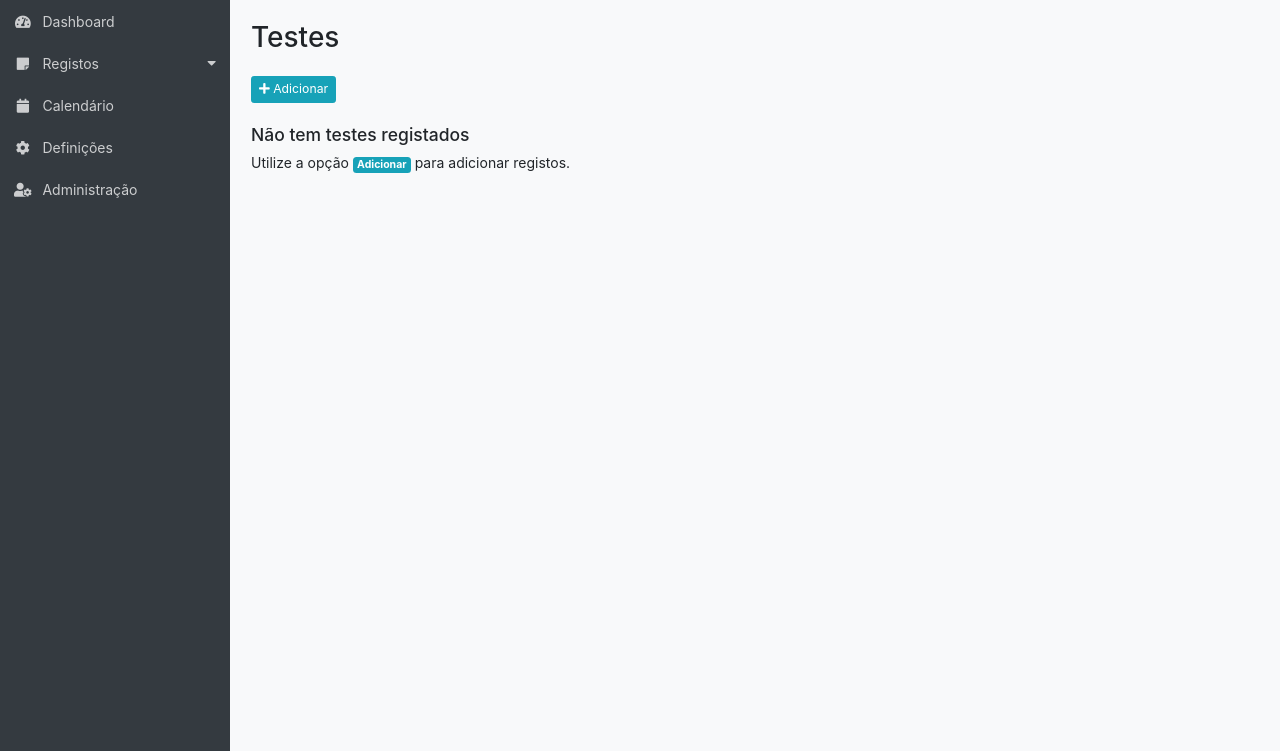
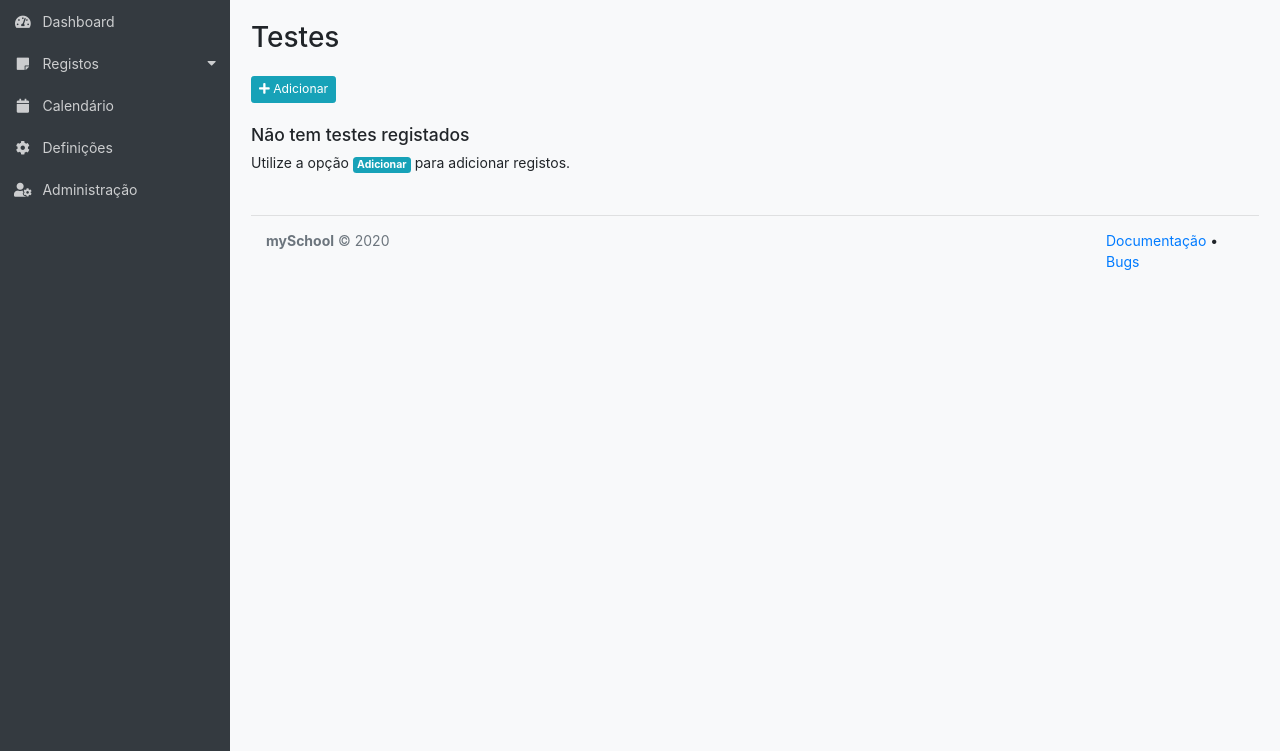
Before and after one commit to myschool-app/mySchool, a Django app: page /app/testes/ in a window 1280 px wide. Shown: the part 49-800 px from the top of the page. Run offline with Django 3.2, Linux system fonts and the light colour scheme; the visitor is signed in with stand-in values (Sample User, id 1); data that the repository does not hold is empty; some libraries are stand-ins or nearby versions.

Commit message:
Adicionado rodapé

```diff
--- a/myschool/myschool_app/templates/myschool_app/app/base.html
+++ b/myschool/myschool_app/templates/myschool_app/app/base.html
@@ -20,8 +20,16 @@
   <body class="bg-light">
     {% include 'myschool_app/app/partials/_navbar.html' %}
 
-    {% block content %}
-    {% endblock content %}
+
+    <div class="d-flex">
+      {% include 'myschool_app/app/partials/_sidebar.html' %}
+      <div class="content p-4">
+
+        {% block content %}{% endblock content %}
+
+        {% include 'myschool_app/app/partials/_footer.html' %}
+      </div>
+    </div>
 
     <script src="{% static 'myschool_app/js/jquery.min.js' %}"></script>
     <script src="{% static 'myschool_app/js/bootstrap.bundle.min.js' %}"></script>
@@ -61,6 +69,12 @@
         "showMethod": "fadeIn",
         "hideMethod": "fadeOut"
       }
+
+      /*
+      * Ano atual para o rodapé
+      */
+      document.getElementById("ano").innerHTML = new Date().getFullYear();
+
     </script>
 
     {% block scripts %}
--- a/myschool/myschool_app/templates/myschool_app/app/disciplinas.html
+++ b/myschool/myschool_app/templates/myschool_app/app/disciplinas.html
@@ -6,10 +6,6 @@
 {% endblock title %}
 
 {% block content %}
-<div class="d-flex">
-  {% include 'myschool_app/app/partials/_sidebar.html' %}
-
-  <div class="content p-4">
     <h2>{% trans 'Disciplinas' %}</h2>
 
     <div class="row mt-4">
@@ -75,6 +71,4 @@
         </div>
       </div>
     </div>
-  </div>
-</div>
 {% endblock content %}
--- a/myschool/myschool_app/templates/myschool_app/app/disciplinas_form.html
+++ b/myschool/myschool_app/templates/myschool_app/app/disciplinas_form.html
@@ -7,10 +7,6 @@
 {% endblock title %}
 
 {% block content %}
-<div class="d-flex">
-  {% include 'myschool_app/app/partials/_sidebar.html' %}
-
-  <div class="content p-4">
     <h2>{% trans 'Disciplinas' %}</h2>
 
     <div class="row mt-4">
@@ -30,6 +26,4 @@
         </form>
       </div>
     </div>
-  </div>
-</div>
 {% endblock content %}
--- a/myschool/myschool_app/templates/myschool_app/app/disciplinas_remover.html
+++ b/myschool/myschool_app/templates/myschool_app/app/disciplinas_remover.html
@@ -7,10 +7,6 @@
 {% endblock title %}
 
 {% block content %}
-<div class="d-flex">
-  {% include 'myschool_app/app/partials/_sidebar.html' %}
-
-  <div class="content p-4">
     <h2>{% trans 'Disciplinas' %}</h2>
 
     <div class="row mt-4">
@@ -26,6 +22,4 @@
         </form>
       </div>
     </div>
-  </div>
-</div>
 {% endblock content %}
--- a/myschool/myschool_app/templates/myschool_app/app/eventos.html
+++ b/myschool/myschool_app/templates/myschool_app/app/eventos.html
@@ -6,10 +6,6 @@
 {% endblock title %}
 
 {% block content %}
-<div class="d-flex">
-  {% include 'myschool_app/app/partials/_sidebar.html' %}
-
-  <div class="content p-4">
     <h2>{% trans 'Eventos' %}</h2>
 
     <div class="row mt-4">
@@ -64,6 +60,4 @@
         {% endif %}
       </div>
     </div>
-  </div>
-</div>
 {% endblock content %}
--- a/myschool/myschool_app/templates/myschool_app/app/eventos_form.html
+++ b/myschool/myschool_app/templates/myschool_app/app/eventos_form.html
@@ -7,10 +7,6 @@
 {% endblock title %}
 
 {% block content %}
-<div class="d-flex">
-  {% include 'myschool_app/app/partials/_sidebar.html' %}
-
-  <div class="content p-4">
     <h2>{% trans 'Eventos' %}</h2>
 
     <div class="row mt-4">
@@ -40,8 +36,6 @@
         </form>
       </div>
     </div>
-  </div>
-</div>
 {% endblock content %}
 
 {% block scripts %}
--- a/myschool/myschool_app/templates/myschool_app/app/eventos_remover.html
+++ b/myschool/myschool_app/templates/myschool_app/app/eventos_remover.html
@@ -7,10 +7,6 @@
 {% endblock title %}
 
 {% block content %}
-<div class="d-flex">
-  {% include 'myschool_app/app/partials/_sidebar.html' %}
-
-  <div class="content p-4">
     <h2>{% trans 'Eventos' %}</h2>
 
     <div class="row mt-4">
@@ -26,6 +22,4 @@
         </form>
       </div>
     </div>
-  </div>
-</div>
 {% endblock content %}
--- /dev/null
+++ b/myschool/myschool_app/templates/myschool_app/app/partials/_footer.html
@@ -0,0 +1,17 @@
+<footer class="footer mt-4">
+  <hr />
+  <div class="container">
+
+  <div class="row">
+    <div class="col-10">
+      <span class="text-muted">
+        <strong>mySchool</strong> &copy; <span id="ano"></span>
+      </span>
+    </div>
+    <div class="col-2">
+      <a target="_blank" href="https://docs.myschool-app.tk">Documentação</a> &bull;
+      <a target="_blank" href="https://github.com/myschool-app/mySchool/issues">Bugs</a>
+    </div>
+  </div>
+  </div>
+</footer>
--- a/myschool/myschool_app/templates/myschool_app/app/professores.html
+++ b/myschool/myschool_app/templates/myschool_app/app/professores.html
@@ -6,10 +6,6 @@
 {% endblock title %}
 
 {% block content %}
-<div class="d-flex">
-  {% include 'myschool_app/app/partials/_sidebar.html' %}
-
-  <div class="content p-4">
     <h2>{% trans 'Professores' %}</h2>
 
     <div class="row mt-4">
@@ -60,6 +56,4 @@
         {% endif %}
       </div>
     </div>
-  </div>
-</div>
 {% endblock content %}
--- a/myschool/myschool_app/templates/myschool_app/app/professores_form.html
+++ b/myschool/myschool_app/templates/myschool_app/app/professores_form.html
@@ -7,10 +7,6 @@
 {% endblock title %}
 
 {% block content %}
-<div class="d-flex">
-  {% include 'myschool_app/app/partials/_sidebar.html' %}
-
-  <div class="content p-4">
     <h2>{% trans 'Professores' %}</h2>
 
     <div class="row mt-4">
@@ -33,6 +29,4 @@
         </form>
       </div>
     </div>
-  </div>
-</div>
 {% endblock content %}
--- a/myschool/myschool_app/templates/myschool_app/app/professores_remover.html
+++ b/myschool/myschool_app/templates/myschool_app/app/professores_remover.html
@@ -7,10 +7,6 @@
 {% endblock title %}
 
 {% block content %}
-<div class="d-flex">
-  {% include 'myschool_app/app/partials/_sidebar.html' %}
-
-  <div class="content p-4">
     <h2>{% trans 'Professores' %}</h2>
 
     <div class="row mt-4">
@@ -26,6 +22,4 @@
         </form>
       </div>
     </div>
-  </div>
-</div>
 {% endblock content %}
--- a/myschool/myschool_app/templates/myschool_app/app/testes.html
+++ b/myschool/myschool_app/templates/myschool_app/app/testes.html
@@ -6,10 +6,6 @@
 {% endblock title %}
 
 {% block content %}
-<div class="d-flex">
-  {% include 'myschool_app/app/partials/_sidebar.html' %}
-
-  <div class="content p-4">
     <h2>{% trans 'Testes' %}</h2>
 
     <div class="row mt-4">
@@ -75,6 +71,4 @@
         {% endif %}
       </div>
     </div>
-  </div>
-</div>
 {% endblock content %}
--- a/myschool/myschool_app/templates/myschool_app/app/testes_avaliacao_form.html
+++ b/myschool/myschool_app/templates/myschool_app/app/testes_avaliacao_form.html
@@ -7,10 +7,6 @@
 {% endblock title %}
 
 {% block content %}
-<div class="d-flex">
-  {% include 'myschool_app/app/partials/_sidebar.html' %}
-
-  <div class="content p-4">
     <h2>{% trans 'Testes' %}</h2>
 
     <div class="row mt-4">
@@ -32,6 +28,4 @@
         </form>
       </div>
     </div>
-  </div>
-</div>
 {% endblock content %}
--- a/myschool/myschool_app/templates/myschool_app/app/testes_form.html
+++ b/myschool/myschool_app/templates/myschool_app/app/testes_form.html
@@ -7,10 +7,6 @@
 {% endblock title %}
 
 {% block content %}
-<div class="d-flex">
-  {% include 'myschool_app/app/partials/_sidebar.html' %}
-
-  <div class="content p-4">
     <h2>{% trans 'Testes' %}</h2>
 
     <div class="row mt-4">
@@ -36,8 +32,6 @@
         </form>
       </div>
     </div>
-  </div>
-</div>
 {% endblock content %}
 
 {% block scripts %}
--- a/myschool/myschool_app/templates/myschool_app/app/testes_remover.html
+++ b/myschool/myschool_app/templates/myschool_app/app/testes_remover.html
@@ -7,10 +7,6 @@
 {% endblock title %}
 
 {% block content %}
-<div class="d-flex">
-  {% include 'myschool_app/app/partials/_sidebar.html' %}
-
-  <div class="content p-4">
     <h2>{% trans 'Testes' %}</h2>
 
     <div class="row mt-4">
@@ -26,6 +22,4 @@
         </form>
       </div>
     </div>
-  </div>
-</div>
 {% endblock content %}
```
Also changed, not shown: myschool/myschool/settings.py (+16 -3 lines), myschool/myschool_app/templates/myschool_app/app/index.html (+6 -42 lines).
